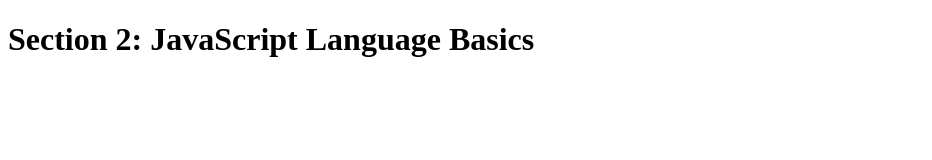
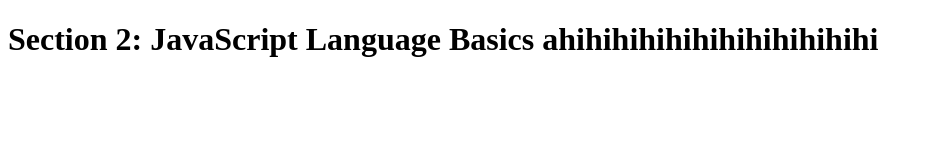
Before and after one commit to ntnamanh/My-websites, a plain HTML site: page index.html in a window 1280 px wide. Shown: the whole page, without its empty margins (0-932 px from the left). Drawn offline with Linux system fonts and the light colour scheme.

Commit message:
the second commit

```diff
--- a/index.html
+++ b/index.html
@@ -2,11 +2,11 @@
 <html lang="en">
     <head>
         <meta charset="UTF-8">
-        <title>Section 2: JavaScript Language Basics</title>
+        <title>Section 2: JavaScript Language Basicsasdddd</title>
         <script src="script.js" defer></script>
     </head>
 
     <body>
-        <h1>Section 2: JavaScript Language Basics</h1>
+        <h1>Section 2: JavaScript Language Basics ahihihihihihihihihihihihi</h1>
     </body>
 </html>
```
